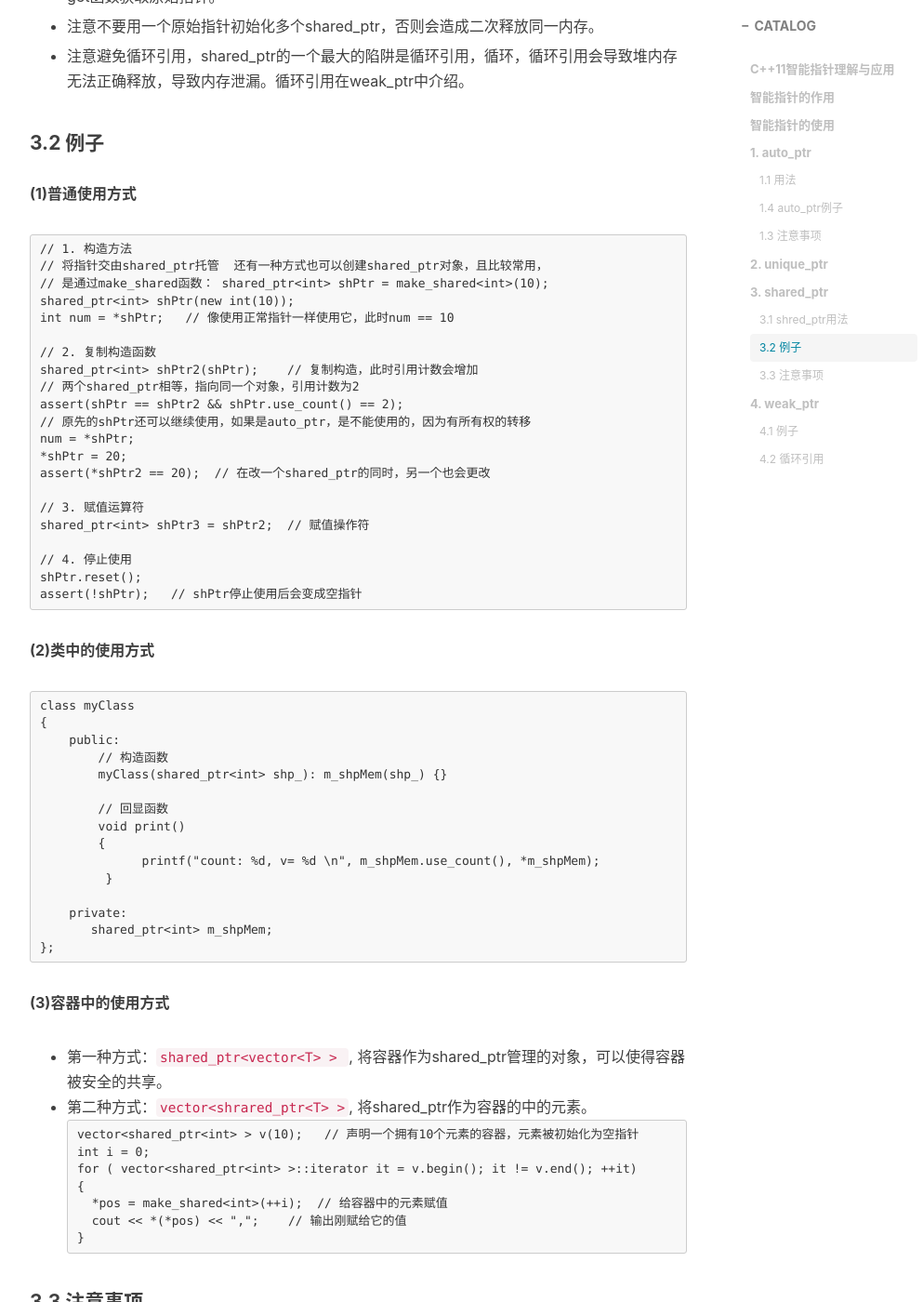
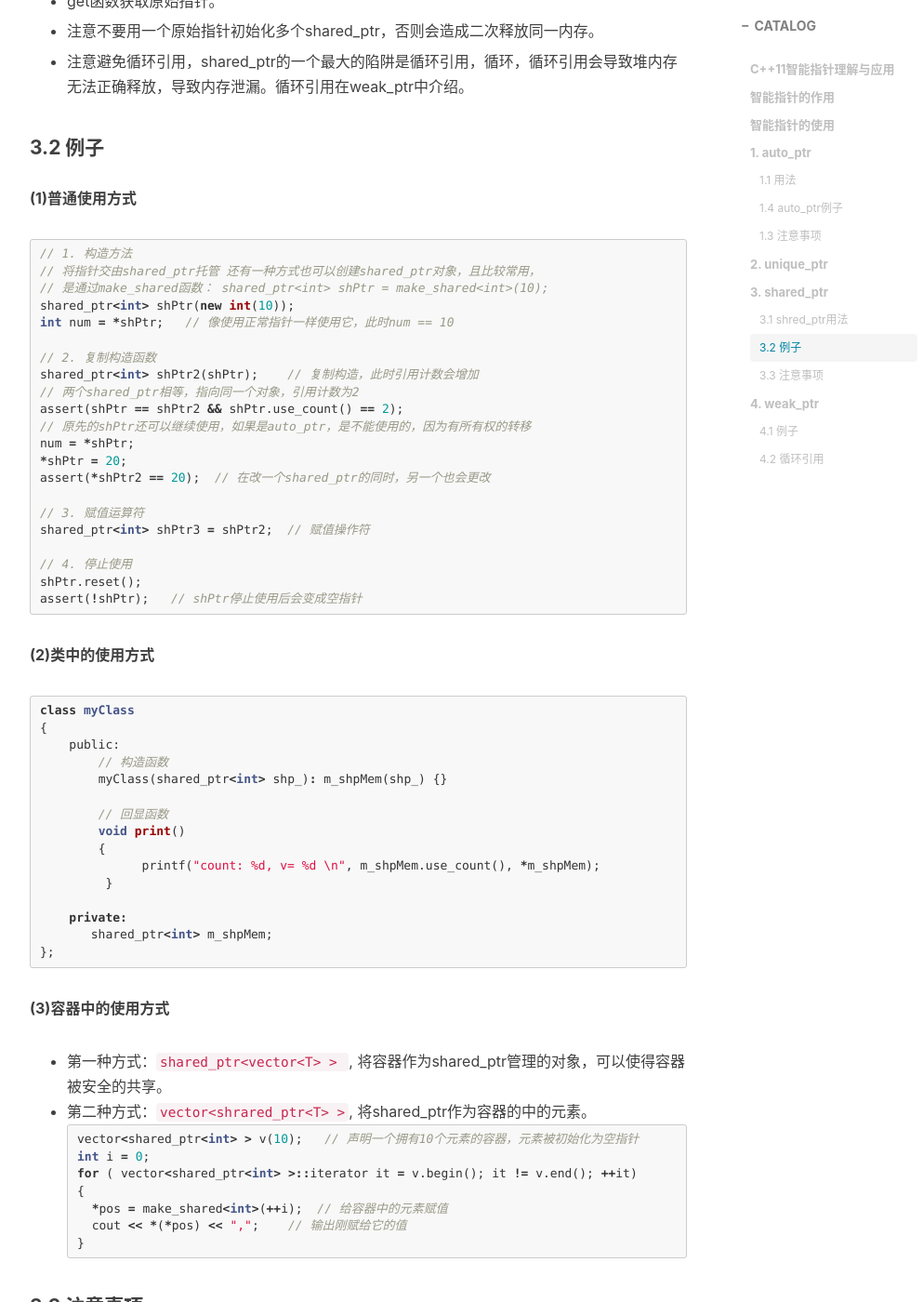
Before and after one commit to FLHonker/Frank-old-Blog, a Jekyll site: the page built from _posts/2018-05-11-C++-智能指针.md, in a window 1280 px wide and 1400 px high, scrolled down 5580 px. Shown: the whole window at 93% size, without its empty margins (233-1226 px from the left). Built offline with Jekyll 4.4.1, drawn with Linux system fonts in a browser that asks for light colours; nearby versions of some CDN libraries; comment, search, counter and statistics services are not loaded; some of the changed text lies outside the part shown.

Commit message:
smart_ptr

````diff
--- a/_config.yml
+++ b/_config.yml
@@ -33,7 +33,7 @@ twitter_username:   frankliu
 permalink: pretty
 paginate: 10
 exclude: ["less","node_modules","Gruntfile.js","package.json","README.md"]
-anchorjs: true                          # if you want to customize anchor. check out line:181 of `post.html`
+anchorjs: true         # if you want to customize anchor. check out line:181 of `post.html`
 
 
 
--- a/_posts/2018-05-11-C++-智能指针.md
+++ b/_posts/2018-05-11-C++-智能指针.md
@@ -40,7 +40,7 @@ explicit auto_ptr(_Ty *_Ptr = 0) _THROW0(): _Myptr(_Ptr) // 将指针交由auto_
 }
 ```
 **(2) 析构函数**
-```
+```c++
 // 释放了托管的对象所占用的内存空间
 ~auto_ptr()
 {
@@ -48,7 +48,7 @@ explicit auto_ptr(_Ty *_Ptr = 0) _THROW0(): _Myptr(_Ptr) // 将指针交由auto_
 }
 ```
 **(3) get方法**
-```
+```c++
 // 返回保存的指针
 _Ty *get() const _THROW0()
 {
@@ -57,7 +57,7 @@ _Ty *get() const _THROW0()
 ```
 **(4) release方法**
 可调用release函数放弃托管，放弃托管意味着又需要自己手动释放内存了。
-```
+```c++
 _Ty *release() _THROW0()
 {    // return wrapped pointer and give up ownership  返回保存的指针，对象中不保留原来的指针，原来的指针直接赋值为0
     _Ty *_Tmp = _Myptr;
@@ -67,7 +67,7 @@ _Ty *release() _THROW0()
 ```
 **(5) reset方法**
 重置auto_ptr使之拥有另一个对象。如果这个auto_ptr已经拥有了一个对象，那么它会先删除已经拥有的对象，因此调用reset()就如同销毁这个auto_ptr，然后新建一个并拥有一个新对象>
-```
+```c++
 void reset(_Ty* _Ptr = 0)
 {   // destroy designated object and store new pointer
     if (_Ptr != _Myptr)
@@ -76,7 +76,7 @@ void reset(_Ty* _Ptr = 0)
 }
 ```
 **(6) 拷贝构造函数**
-```
+```c++
 // 明显可看出会发生托管权的转移
 auto_ptr(auto_ptr<_Ty>& _Right) _THROW0()
         : _Myptr(_Right.release())
@@ -84,7 +84,7 @@ auto_ptr(auto_ptr<_Ty>& _Right) _THROW0()
 }
 ```
 **(7) 赋值运算符**
-```
+```c++
 // 很明显也发生了托管权的转移
 template<class _Other>
 auto_ptr<_Ty>& operator=(auto_ptr<_Other>& _Right) _THROW0()
@@ -146,8 +146,10 @@ lose(aptr3);
 ```
 
 (2) auto_ptr的析构函数内部释放资源时调用的是delete而不是delete[]，因此不要让auto_ptr托管数组。
-> // 类似这样的代码是个很糟糕的用法
-> std::auto_ptr<int> aptr(new int[10]);
+```c++
+// 类似这样的代码是个很糟糕的用法
+std::auto_ptr<int> aptr(new int[10]);
+```
 
 (3) auto_ptr不能作为容器对象，因为容器中的元素经常要进行拷贝，赋值等操作，在这过程中auto_ptr会失去所有权。
 
@@ -166,14 +168,14 @@ vec.push_back(sp);  // 这样直接使用不行，会报错
 cout << *sp << end; // 这样也不行，因为sp添加到容器中后，它自己就报废了
 ```
 (2) 无法直接进行复制构造与赋值操作，要使用`move`函数进行所有权的转移
-```
+```c++
 std::unique_ptr<int> uptr2 = uptr;  //不能賦值
 std::unique_ptr<int> uptr2(uptr);  //不能拷贝
 std::unique_ptr<int> uptr2 = std::move(uptr); //转换所有权，可以的
 uptr2.release(); //释放所有权
 ```
 (3) 可以用于函数的返回值
-```
+```c++
 // 函数定义
 unique_ptr<int> myFunc()
 {
@@ -185,7 +187,7 @@ unique_ptr<int> myFunc()
 unique_ptr<int> upRet = myFunc();
 ```
 (4)支持管理数组
-```
+```c++
 std::unique_ptr<A[]> ups(new A[10]);
 printf("sizeof(ups) = %d\n", sizeof(ups));
 for (int i = 0; i < 10; i++)
@@ -214,7 +216,7 @@ shared_ptr表明它是一种共享型的指针,多个指针指向相同的对象
 #### 3.2 例子
 
 **(1)普通使用方式**
-```
+```c++
 // 1. 构造方法
 // 将指针交由shared_ptr托管  还有一种方式也可以创建shared_ptr对象，且比较常用，
 // 是通过make_shared函数： shared_ptr<int> shPtr = make_shared<int>(10);
@@ -239,7 +241,7 @@ assert(!shPtr);   // shPtr停止使用后会变成空指针
 ```
 
 **(2)类中的使用方式**
-```
+```c++
 class myClass
 {
     public:
@@ -260,7 +262,7 @@ class myClass
 **(3)容器中的使用方式**
 * 第一种方式：`shared_ptr<vector<T> > `, 将容器作为shared_ptr管理的对象，可以使得容器被安全的共享。
 * 第二种方式：`vector<shrared_ptr<T> >`, 将shared_ptr作为容器的中的元素。
-```
+```c++
 vector<shared_ptr<int> > v(10);   // 声明一个拥有10个元素的容器，元素被初始化为空指针
 int i = 0;
 for ( vector<shared_ptr<int> >::iterator it = v.begin(); it != v.end(); ++it)
@@ -285,7 +287,7 @@ delete p;  // 又去释放该对象的内存，会崩溃
 详情请见4.2。
 3. 不要构造一个临时的shared_ptr作为函数的参数，存在内存泄漏的风险。
 
-```
+```c++
 void  f(shared_ptr<int>, int);
 int g();
 
````
Also changed, not shown: Gemfile.lock.
